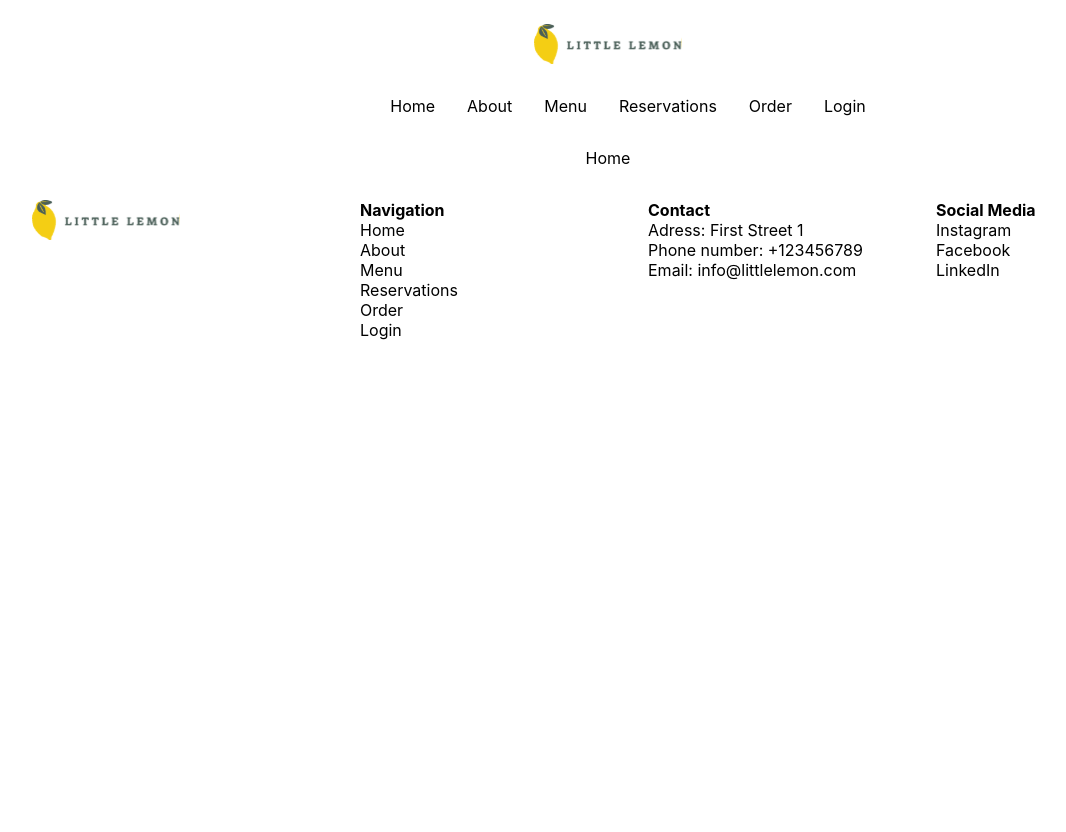
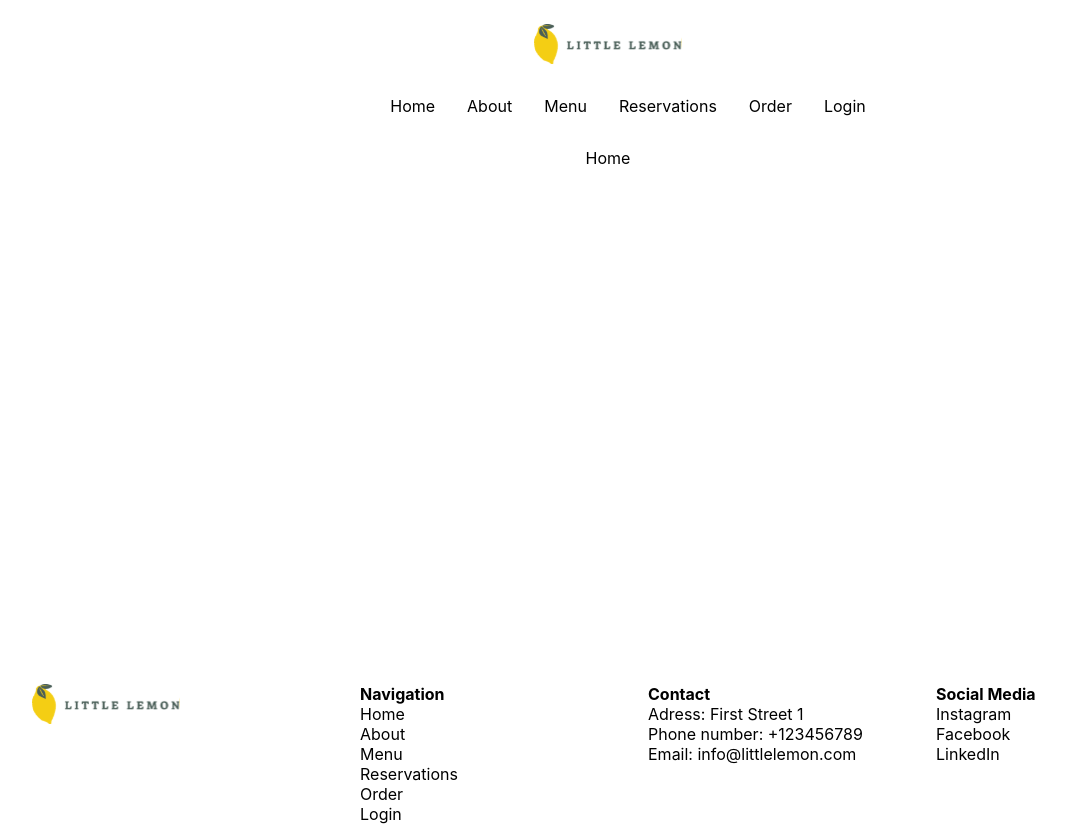
Before and after one commit to Yoschi95/little-lemon, a React (Create React App) app: page / in a window 1280 px wide. Shown: the whole page, without its empty margins (32-1098 px from the left). Built offline with nearby package versions, Linux system fonts and the light colour scheme.

Commit message:
add basic grid layout for static components

```diff
--- a/src/App.css
+++ b/src/App.css
@@ -1,38 +1,11 @@
-.App {
-  text-align: center;
+.app {
+  display: grid;
+  grid-template-areas:
+    "header"
+    "navbar"
+    "main"
+    "footer";
+
+  grid-template-rows: auto auto 1fr auto;
+  min-height: 100vh;
 }
-
-.App-logo {
-  height: 40vmin;
-  pointer-events: none;
-}
-
-@media (prefers-reduced-motion: no-preference) {
-  .App-logo {
-    animation: App-logo-spin infinite 20s linear;
-  }
-}
-
-.App-header {
-  background-color: #282c34;
-  min-height: 100vh;
-  display: flex;
-  flex-direction: column;
-  align-items: center;
-  justify-content: center;
-  font-size: calc(10px + 2vmin);
-  color: white;
-}
-
-.App-link {
-  color: #61dafb;
-}
-
-@keyframes App-logo-spin {
-  from {
-    transform: rotate(0deg);
-  }
-  to {
-    transform: rotate(360deg);
-  }
-}
--- a/src/App.js
+++ b/src/App.js
@@ -7,14 +7,14 @@ import Footer from './components/layout/Footer'
 
 function App() {
   return (
-    <>
+    <div className='app'>
       <Router>
           <Header/>
           <Nav/>
           <Main/>
           <Footer/>
       </Router>
-    </>
+    </div>
   );
 }
 
--- a/src/components/layout/Footer.css
+++ b/src/components/layout/Footer.css
@@ -1,4 +1,5 @@
 .footer {
+    grid-area: footer;
     padding: 2rem 0rem 0rem 0rem;
     display: grid;
     grid-template-columns: 1fr 1fr 1fr 1fr;
--- a/src/components/layout/Header.css
+++ b/src/components/layout/Header.css
@@ -1,4 +1,5 @@
-.logo {
+.header {
+    grid-area: header;
     display: flex;
     justify-content: center;
 }
--- a/src/components/layout/Header.js
+++ b/src/components/layout/Header.js
@@ -2,7 +2,7 @@ import './Header.css';
 
 function Header() {
     return (
-        <header className="logo">
+        <header className="header">
             <img src="./img/Logo.svg" alt="Logo of the Little Lemon restaurant"/>
         </header>
     )
--- a/src/components/layout/Main.css
+++ b/src/components/layout/Main.css
@@ -1,4 +1,5 @@
 .main {
+    grid-area: main;
     padding: 2rem 0rem 0rem 0rem;
     text-align: center;
 }
--- a/src/components/layout/Nav.css
+++ b/src/components/layout/Nav.css
@@ -1,4 +1,5 @@
 .navbar {
+    grid-area: navbar;
     padding: 2rem 0rem 0rem 0rem;
 }
 
```
